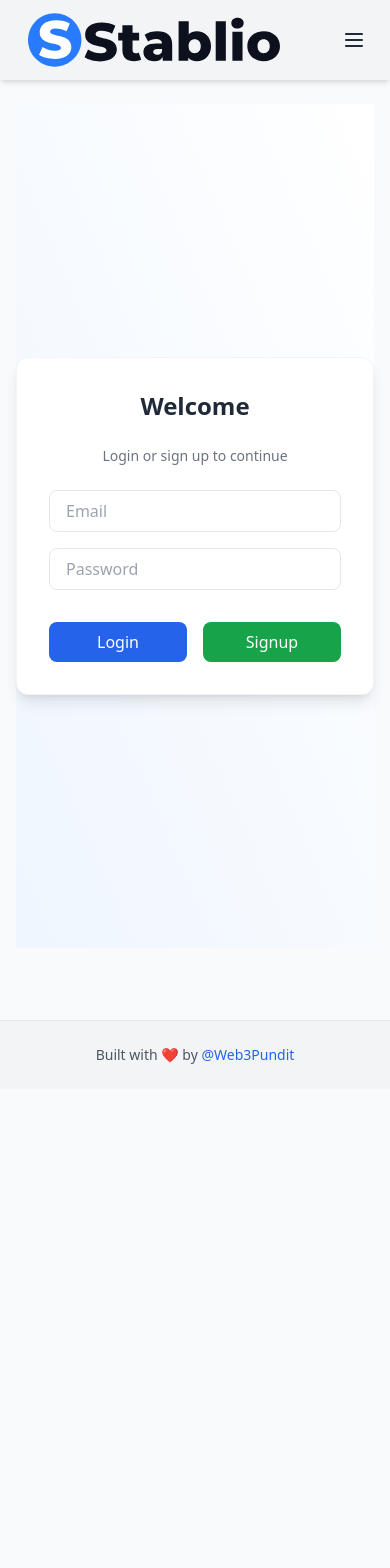
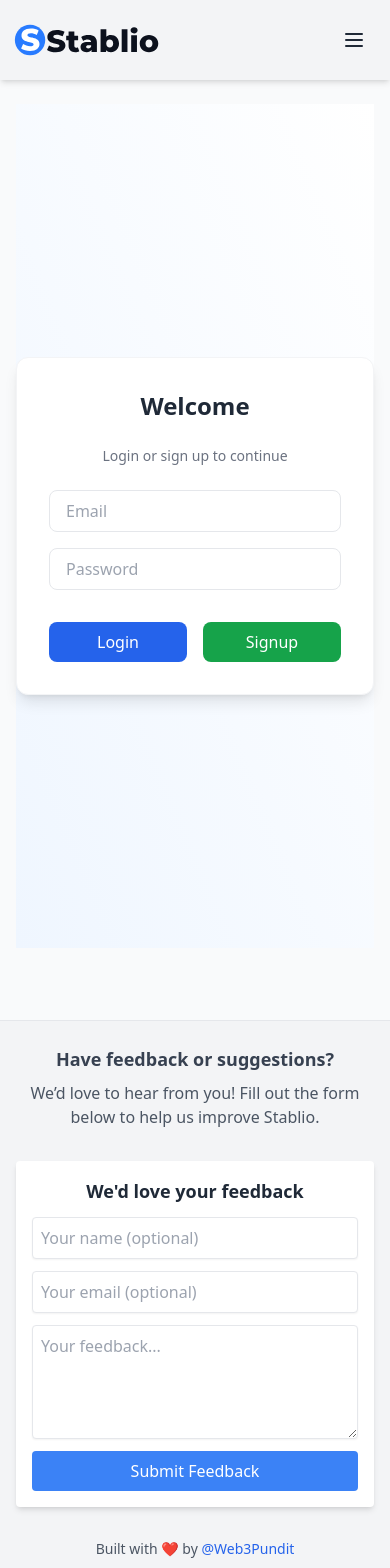
Before and after one commit to web3pundit/Stablio, a React (Vite) app: page /auth in a window 390 px wide. Shown: the top 1568 px of the page. Before the commit the page ends 1089 px from the top, so only its background shows below. Built offline with nearby package versions, Linux system fonts and the light colour scheme; no server answers.

Commit message:
Added feedback form and improved the responsiveness of the menu tab on mobile

```diff
--- /dev/null
+++ b/src/assets/components/FeedbackForm.jsx
@@ -0,0 +1,79 @@
+import { useState } from 'react';
+import { supabase } from '../../contexts/lib/SupabaseClient';
+import toast from 'react-hot-toast';
+
+export default function FeedbackForm() {
+  const [formData, setFormData] = useState({ name: '', email: '', message: '' });
+  const [loading, setLoading] = useState(false);
+
+  const handleChange = (e) => {
+    setFormData({ ...formData, [e.target.name]: e.target.value });
+  };
+
+  const handleSubmit = async (e) => {
+    e.preventDefault();
+    if (!formData.message.trim()) {
+      toast.error('Please enter your feedback.');
+      return;
+    }
+
+    setLoading(true);
+    const { error } = await supabase.from('feedback').insert([
+      {
+        name: formData.name,
+        email: formData.email,
+        message: formData.message,
+      },
+    ]);
+
+    setLoading(false);
+
+    if (error) {
+      toast.error('Error submitting feedback.');
+      console.error(error);
+    } else {
+      toast.success('Thanks for your feedback!');
+      setFormData({ name: '', email: '', message: '' });
+    }
+  };
+
+  return (
+    <form onSubmit={handleSubmit} className="mt-8 bg-white p-4 rounded shadow-md w-full max-w-2xl mx-auto">
+      <h2 className="text-lg font-semibold mb-3">We'd love your feedback</h2>
+      <div className="grid gap-3">
+        <input
+          name="name"
+          type="text"
+          placeholder="Your name (optional)"
+          value={formData.name}
+          onChange={handleChange}
+          className="input"
+        />
+        <input
+          name="email"
+          type="email"
+          placeholder="Your email (optional)"
+          value={formData.email}
+          onChange={handleChange}
+          className="input"
+        />
+        <textarea
+          name="message"
+          placeholder="Your feedback..."
+          value={formData.message}
+          onChange={handleChange}
+          required
+          className="input"
+          rows={4}
+        />
+        <button
+          type="submit"
+          className="btn btn-primary w-full"
+          disabled={loading}
+        >
+          {loading ? 'Submitting...' : 'Submit Feedback'}
+        </button>
+      </div>
+    </form>
+  );
+}
--- a/src/assets/components/Header.jsx
+++ b/src/assets/components/Header.jsx
@@ -1,11 +1,10 @@
-import { Link, NavLink } from 'react-router-dom';
+import React from 'react';
+import { Link, NavLink, useLocation } from 'react-router-dom';
 import { useSession } from '../../contexts/useSession';
 import { supabase } from '../../contexts/lib/SupabaseClient';
 import { useEffect, useState, useRef } from 'react';
 import { Menu, X, ChevronDown } from 'lucide-react';
 import logo from './logo.svg';
-
-// ... all imports remain unchanged
 
 export default function Header() {
   const { session } = useSession();
@@ -14,9 +13,17 @@
   const [dropdownOpen, setDropdownOpen] = useState(false);
   const menuRef = useRef(null);
   const dropdownRef = useRef(null);
+  const location = useLocation();
 
   useEffect(() => setLoading(false), [session]);
 
+  // Close both menus when route changes
+  useEffect(() => {
+    setIsOpen(false);
+    setDropdownOpen(false);
+  }, [location.pathname]);
+
+  // Close mobile menu on outside click or Esc
   useEffect(() => {
     if (!isOpen) return;
     const handleClickOutside = (e) => {
@@ -31,6 +38,7 @@
     };
   }, [isOpen]);
 
+  // Close dropdown menu on outside click or Esc
   useEffect(() => {
     if (!dropdownOpen) return;
     const handleClickOutside = (e) => {
@@ -58,27 +66,36 @@
   const toggleMenu = () => setIsOpen((prev) => !prev);
   const toggleDropdown = () => setDropdownOpen((prev) => !prev);
 
+  const closeMobileMenu = () => setIsOpen(false);
+
   const navLinks = (
     <>
-      <NavLink to="/resources" className={linkClasses} onClick={() => setDropdownOpen(false)}>Resources</NavLink>
-      <NavLink to="/stablecoins" className={linkClasses} onClick={() => setDropdownOpen(false)}>Stablecoins</NavLink>
-      <NavLink to="/experts" className={linkClasses} onClick={() => setDropdownOpen(false)}>Experts</NavLink>
-      <NavLink to="/regulatory" className={linkClasses} onClick={() => setDropdownOpen(false)}>Regulatory Clarity</NavLink>
-      <NavLink to="/jobs" className={linkClasses} onClick={() => setDropdownOpen(false)}>Jobs</NavLink>
-      <NavLink to="/events" className={linkClasses} onClick={() => setDropdownOpen(false)}>Events</NavLink>
-      <NavLink to="/submit" className={linkClasses} onClick={() => setDropdownOpen(false)}>Submit</NavLink>
-      {session && <NavLink to="/bookmarks" className={linkClasses} onClick={() => setDropdownOpen(false)}>My Bookmarks</NavLink>}
+      <NavLink to="/resources" className={linkClasses} onClick={closeMobileMenu}>Resources</NavLink>
+      <NavLink to="/stablecoins" className={linkClasses} onClick={closeMobileMenu}>Stablecoins</NavLink>
+      <NavLink to="/experts" className={linkClasses} onClick={closeMobileMenu}>Experts</NavLink>
+      <NavLink to="/regulatory" className={linkClasses} onClick={closeMobileMenu}>Regulatory Clarity</NavLink>
+      <NavLink to="/jobs" className={linkClasses} onClick={closeMobileMenu}>Jobs</NavLink>
+      <NavLink to="/events" className={linkClasses} onClick={closeMobileMenu}>Events</NavLink>
+      <NavLink to="/submit" className={linkClasses} onClick={closeMobileMenu}>Submit</NavLink>
+      {session && <NavLink to="/bookmarks" className={linkClasses} onClick={closeMobileMenu}>My Bookmarks</NavLink>}
     </>
   );
 
   return (
     <header className="relative bg-gray-100 shadow-md h-20 flex items-center" role="banner">
       <div className="max-w-7xl mx-auto px-4 w-full flex justify-between items-center">
-        <Link to="/" className="flex items-center space-x-2 shrink-0" aria-label="Home">
+        <Link
+          to="/"
+          className="flex items-center space-x-2 shrink-0"
+          aria-label="Home"
+        >
           <img
             src={logo}
             alt="Stablio"
-            className="h-[5rem] w-auto object-contain"
+            className="w-auto object-contain transition-all duration-200
+              md:h-[5rem] md:ml-0
+              sm:h-16 sm:ml-[-0.5rem]
+              ml-[-0.5rem] h-12"
           />
         </Link>
 
@@ -98,7 +115,14 @@
             </button>
             {dropdownOpen && (
               <div className="absolute right-0 mt-2 w-56 bg-white border rounded shadow-lg z-50 min-w-max py-2">
-                {navLinks}
+                {/* Desktop nav closes only dropdown, not mobile */}
+                {React.Children.map(navLinks.props.children, (child) =>
+                  child
+                    ? React.cloneElement(child, {
+                        onClick: () => setDropdownOpen(false),
+                      })
+                    : null
+                )}
                 <div className="border-t my-2" />
                 {loading ? (
                   <span className="text-gray-400 block px-4 py-2">Loading...</span>
@@ -145,10 +169,17 @@
         <div
           id="mobile-menu"
           ref={menuRef}
-        className="absolute top-full left-1/2 transform -translate-x-1/2 md:hidden w-[90%] max-w-sm px-4 py-2 flex flex-col gap-1 text-sm bg-white shadow-lg z-50 max-h-[80vh] overflow-y-auto rounded"
+          className="fixed inset-0 z-50 bg-black bg-opacity-40 flex justify-center items-start pt-24 md:hidden"
           aria-hidden={!isOpen}
         >
-
+          <div className="w-[90%] max-w-sm px-4 py-2 flex flex-col gap-1 text-sm bg-white shadow-lg max-h-[80vh] overflow-y-auto rounded relative">
+            <button
+              className="absolute top-2 right-2 p-2"
+              onClick={closeMobileMenu}
+              aria-label="Close mobile menu"
+            >
+              <X className="w-6 h-6" />
+            </button>
             {navLinks}
             <div className="border-t my-2" />
             {loading ? (
@@ -158,7 +189,7 @@
                 <span className="text-gray-600 block px-4 py-2 truncate">{session?.user?.email}</span>
                 <button
                   onClick={() => {
-                  toggleMenu();
+                    closeMobileMenu();
                     handleLogout();
                   }}
                   className="bg-red-500 hover:bg-red-600 text-white py-1 px-3 rounded mx-2 mb-2"
@@ -171,13 +202,14 @@
               <NavLink
                 to="/auth"
                 className="bg-blue-500 hover:bg-blue-600 text-white py-1 px-3 rounded mx-2 mb-2 block text-center"
-              onClick={toggleMenu}
+                onClick={closeMobileMenu}
                 aria-label="Login or Signup"
               >
                 Login / Signup
               </NavLink>
             )}
           </div>
+        </div>
       )}
     </header>
   );
--- a/src/pages/footer.jsx
+++ b/src/pages/footer.jsx
@@ -1,7 +1,19 @@
+import FeedbackForm from '../assets/components/FeedbackForm';
+
 export default function Footer() {
   return (
     <footer className="bg-gray-100 border-t mt-12">
-      <div className="max-w-7xl mx-auto px-4 py-6 text-center text-sm text-gray-600">
+      <div className="max-w-7xl mx-auto px-4 py-6">
+        <div className="text-center mb-6">
+          <p className="text-lg font-semibold text-gray-700 mb-2">
+            Have feedback or suggestions?
+          </p>
+          <p className="text-gray-600 mb-4">
+            We’d love to hear from you! Fill out the form below to help us improve Stablio.
+          </p>
+          <FeedbackForm />
+        </div>
+        <div className="text-center text-sm text-gray-600 mt-8">
           Built with ❤️ by{' '}
           <a
             href="https://x.com/web3_pundit"
@@ -12,6 +24,7 @@
             @Web3Pundit
           </a>
         </div>
+      </div>
     </footer>
   );
 }
```
Lines whose indentation alone changed are shown as unchanged.
